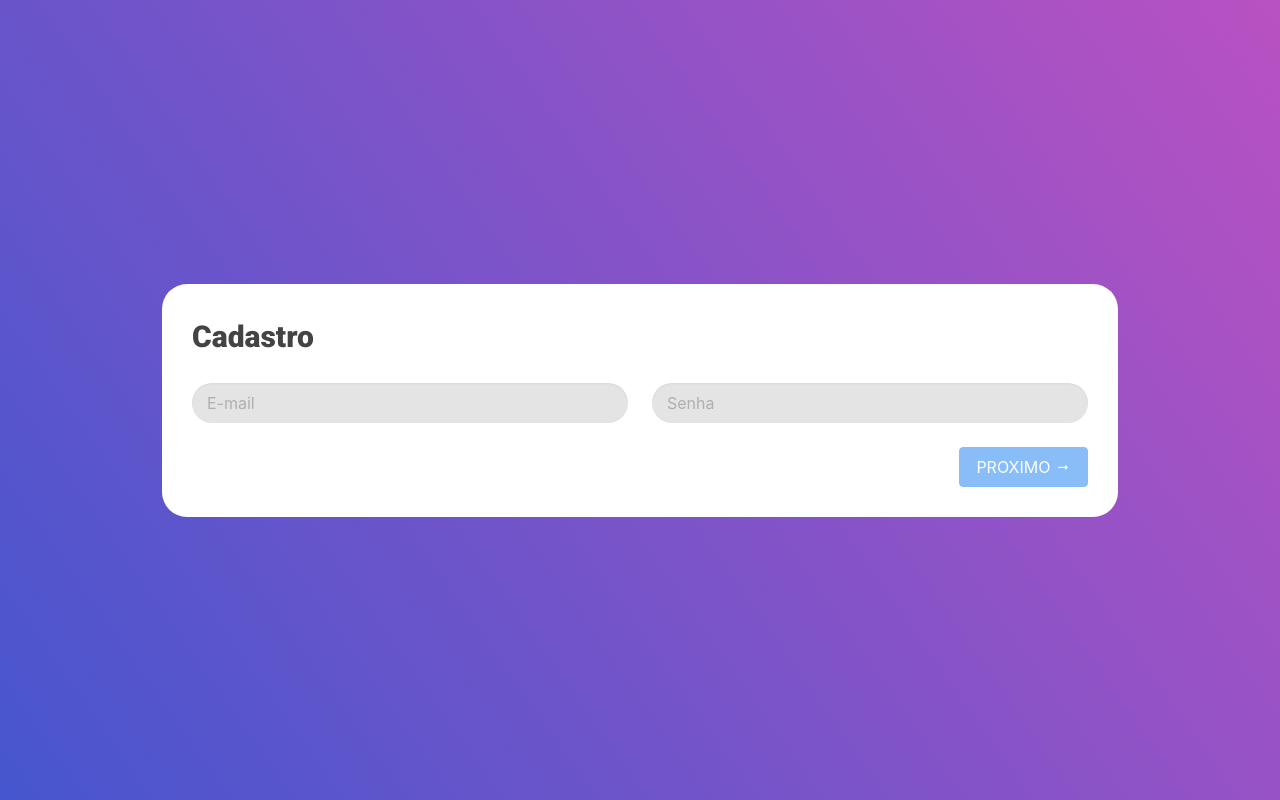
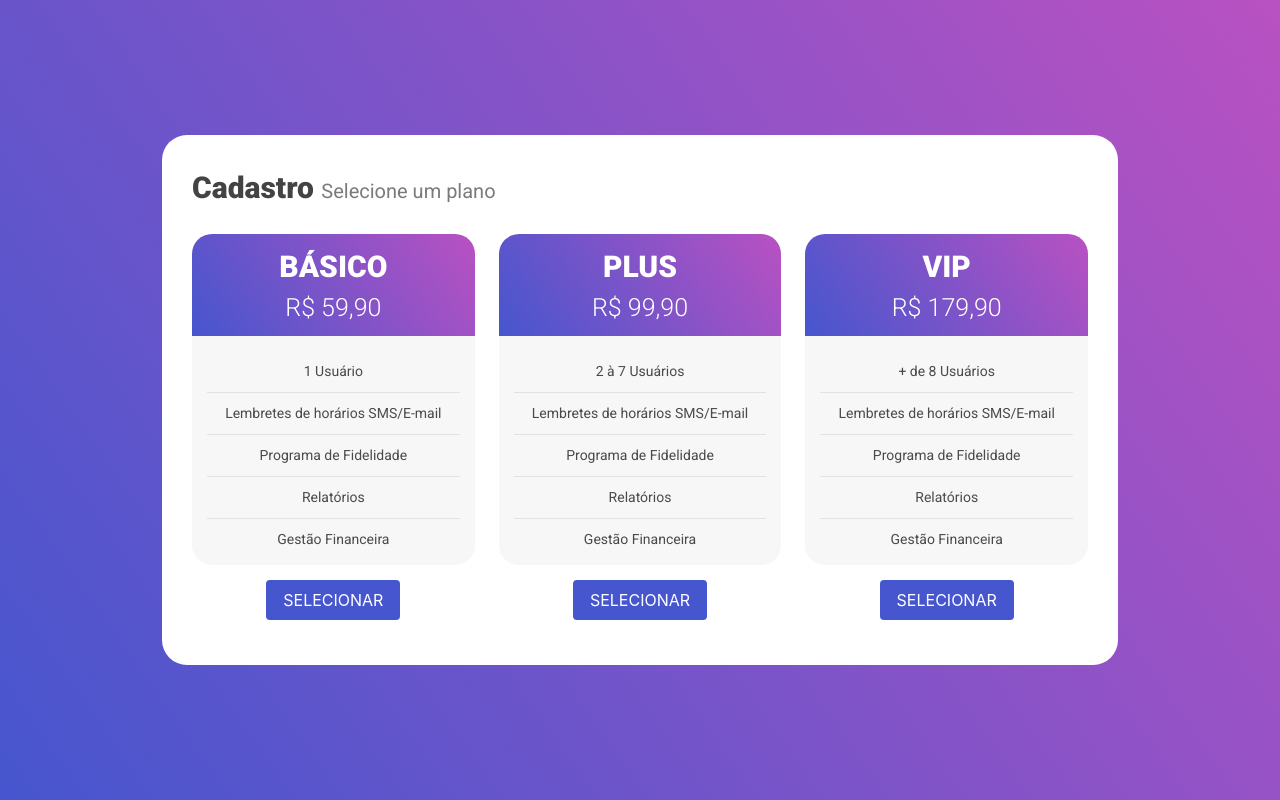
Before and after one commit to dvimoreira/clean-vuecli, a Vue app: page /register/plan in a window 1280 px wide. Built offline with nearby package versions, Linux system fonts and the light colour scheme; no server answers.

Commit message:
Payment Plans

```diff
--- a/src/views/auth/register/step-01.vue
+++ b/src/views/auth/register/step-01.vue
@@ -2,26 +2,79 @@
     <div>
         <div class="columns is-centered is-vcentered">
             <div class="column is-variable is-12-mobile is-12-tablet is-12-desktop is-12-widescreen is-12-fullhd">
-                <h1 class="main-title">Cadastro</h1>
+                <h1 class="main-title">Cadastro <small>Selecione um plano</small></h1>
             </div>
         </div>
 
-        <div class="form">
-            <div class="columns is-centered is-vcentered is-multiline">
-                <div class="column is-variable is-12-mobile is-12-tablet is-6-desktop is-6-widescreen is-6-fullhd">
-                    <b-field>
-                        <b-input type="email" v-model="form.email" placeholder="E-mail"></b-input>
-                    </b-field>
+        <div class="plans-list">
+            <div class="columns is-centered is-vcentered">
+                <div class="column">
+                    <div class="plan-item">
+                        <div class="plan-header">
+                            <h2>Básico</h2>
+                            <span>R$ 59,90</span>
+                        </div>
+
+                        <div class="plan-content">
+                            <ul>
+                                <li>1 Usuário</li>
+                                <li>Lembretes de horários SMS/E-mail</li>
+                                <li>Programa de Fidelidade</li>
+                                <li>Relatórios</li>
+                                <li>Gestão Financeira</li>
+                            </ul>
+                        </div>
+
+                        <div class="plan-footer">
+                            <b-button type="is-info">Selecionar</b-button>
+                        </div>
+                    </div>
                 </div>
 
-                <div class="column is-variable is-12-mobile is-12-tablet is-6-desktop is-6-widescreen is-6-fullhd">
-                    <b-field>
-                        <b-input type="password" v-model="form.password" password-reveal placeholder="Senha"></b-input>
-                    </b-field>
+                <div class="column">
+                    <div class="plan-item">
+                        <div class="plan-header">
+                            <h2>Plus</h2>
+                            <span>R$ 99,90</span>
+                        </div>
+
+                        <div class="plan-content">
+                            <ul>
+                                <li>2 à 7 Usuários</li>
+                                <li>Lembretes de horários SMS/E-mail</li>
+                                <li>Programa de Fidelidade</li>
+                                <li>Relatórios</li>
+                                <li>Gestão Financeira</li>
+                            </ul>
+                        </div>
+
+                        <div class="plan-footer">
+                            <b-button type="is-info">Selecionar</b-button>
+                        </div>
+                    </div>
                 </div>
 
-                <div class="column is-variable is-12-mobile is-12-tablet is-12-desktop is-12-widescreen is-12-fullhd text-right">
-                    <b-button type="is-info" :disabled="!form.email || !form.password">Proximo <i class="icofont-long-arrow-right"></i></b-button>
+                <div class="column">
+                    <div class="plan-item">
+                        <div class="plan-header">
+                            <h2>Vip</h2>
+                            <span>R$ 179,90</span>
+                        </div>
+
+                        <div class="plan-content">
+                            <ul>
+                                <li>+ de 8 Usuários</li>
+                                <li>Lembretes de horários SMS/E-mail</li>
+                                <li>Programa de Fidelidade</li>
+                                <li>Relatórios</li>
+                                <li>Gestão Financeira</li>
+                            </ul>
+                        </div>
+
+                        <div class="plan-footer">
+                            <b-button type="is-info">Selecionar</b-button>
+                        </div>
+                    </div>
                 </div>
             </div>
         </div>
@@ -42,8 +95,67 @@
 </script>
 
 <style lang="scss" scoped>
+    .plans-list {
+        .plan-item {
+            .plan-header {
+                background: #4656CE;
+                background: -moz-linear-gradient(55deg, #4656CE 30%, #B951C2 100%);
+                background: -webkit-linear-gradient(55deg, #4656CE 30%, #B951C2 100%);
+                background: linear-gradient(55deg, #4656CE 0%, #B951C2 100%);
+                filter: progid:DXImageTransform.Microsoft.gradient(startColorstr="#3F85ED",endColorstr="#B951C2",GradientType=1);
+                h2, span { color: #FFFFFF; }
+            }
+        }
+    }
+
     @media (min-width: 576px) {}
     @media (min-width: 768px) {}
     @media (min-width: 992px) {}
-    @media (min-width: 1200px) {}
+    @media (min-width: 1200px) {
+        .plans-list {
+            .plan-item {
+                .plan-header {
+                    text-align: center;
+                    border-radius: 20px 20px 0 0;
+                    padding: 10px 0;
+                    h2 {
+                        font-size: 30px;
+                        font-weight: 900;
+                        margin: 0;
+                        text-transform: uppercase;
+                    }
+                    span {
+                        font-size: 25px;
+                        font-weight: 300;
+                        margin: 0;
+                    }
+                }
+                .plan-content {
+                    padding: 15px;
+                    background: #f7f7f7;
+                    border-radius: 0 0 20px 20px;
+                    ul {
+                        padding: 0;
+                        margin: 0;
+                        text-align: center;
+                        li {
+                            display: block;
+                            list-style: none;
+                            border-bottom: 1px solid rgba(202, 202, 202, 0.466);
+                            padding: 10px 0;
+                            font-size: 14px;
+                            &:last-child {
+                                padding-bottom: 0;
+                                border: none;
+                            }
+                        }
+                    }
+                }
+                .plan-footer {
+                    text-align: center;
+                    padding: 15px;
+                }
+            }
+        }
+    }
 </style>
--- a/src/views/auth/register/step-02.vue
+++ b/src/views/auth/register/step-02.vue
@@ -2,7 +2,7 @@
     <div>
         <div class="columns is-centered is-vcentered">
             <div class="column is-variable is-12-mobile is-12-tablet is-12-desktop is-12-widescreen is-12-fullhd">
-                <h1 class="main-title">Cadastro <small>Selecione um plano</small></h1>
+                <h1 class="main-title">Cadastro</h1>
             </div>
         </div>
 
```
